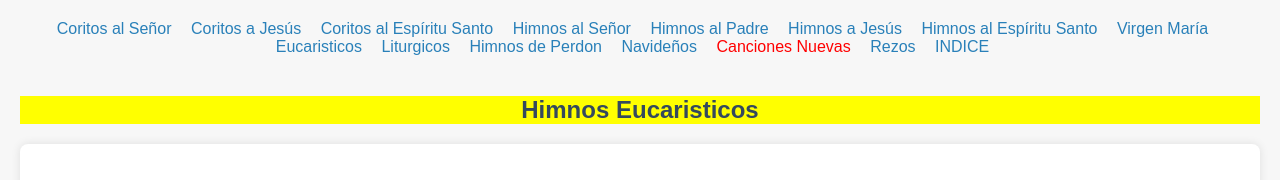
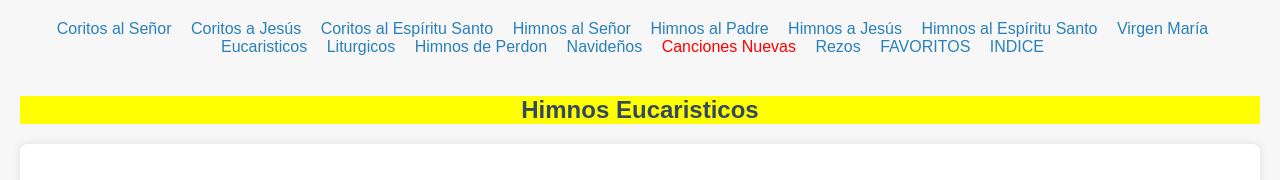
Before and after one commit to ImeEspirituSanto/cancioneroime, a plain HTML site: page eucaristico.html in a window 1280 px wide. Shown: the part 172-352 px from the top of the page. Drawn offline with Linux system fonts and the light colour scheme.

Commit message:
Update eucaristico.html

```diff
--- a/eucaristico.html
+++ b/eucaristico.html
@@ -36,6 +36,7 @@
           >
         </li>
         <li><a href="rezos.html">Rezos</a></li>
+        <li><a href="favoritos.html">FAVORITOS</a></li>
         <li><a href="indice.html">INDICE</a></li>
       </ul>
     </nav>
```
